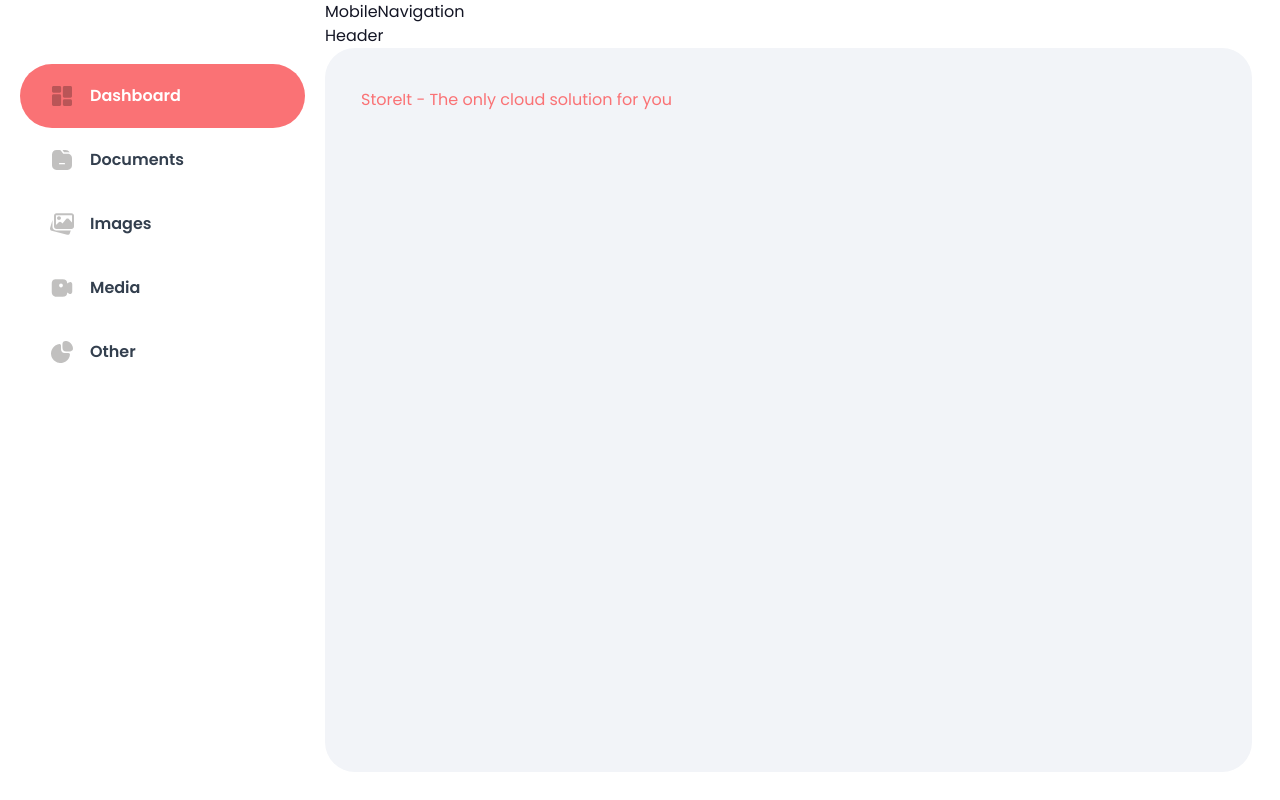
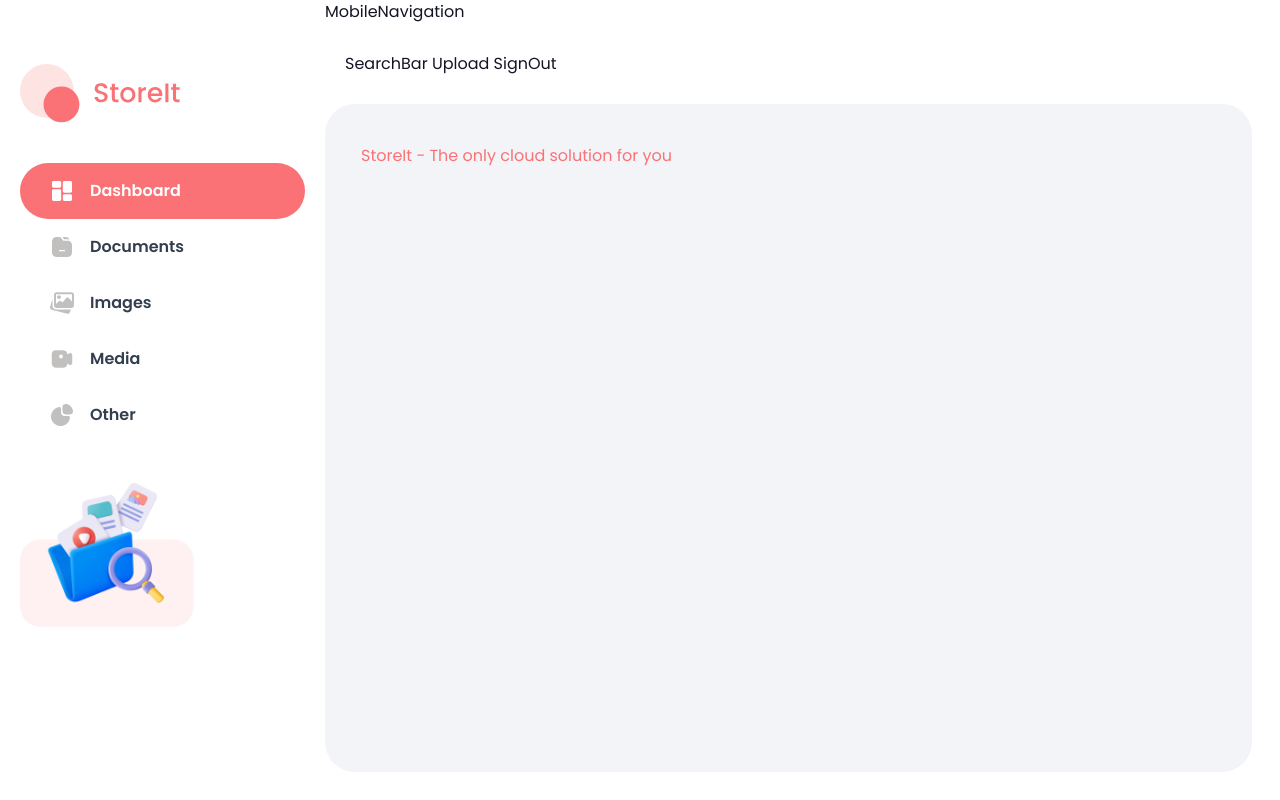
Before and after one commit to Sookyoung-Park/cloud-storage-service, a Next.js app: page / in a window 1280 px wide. Built offline with nearby package versions, Linux system fonts and the light colour scheme.

Commit message:
ongoing header

```diff
--- a/app/components/Header.tsx
+++ b/app/components/Header.tsx
@@ -1,8 +1,17 @@
+import Image from 'next/image'
 import React from 'react'
 
 const Header = () => {
   return (
-    <div>Header</div>
+    <header className='header'>
+
+        <div className="header-wrapper">
+
+            SearchBar
+            Upload
+            SignOut
+        </div>
+    </header>
   )
 }
 
--- a/app/components/Sidebar.tsx
+++ b/app/components/Sidebar.tsx
@@ -13,28 +13,37 @@ const Sidebar = () => {
   return (
     <section className="sidebar gap-4">
       <nav className="sidebar-nav">
-        {/* <Link href='/'>
+        <Link href='/'>
           <Image
             src="/assets/icons/logo-full-brand.svg"
             alt="logo"
             width={161}
-            height={52}/>
-        </Link> */}
+            height={52}
+            className="mb-10"/>
+        </Link>
         {navItems.map((item)=>{
           const isActive = pathname === item.url || pathname.startsWith(`${item.url}/`)
 
           return (
             <Link href={item.url} key={item.name}>
-              {/* <div className="sidebar-nav-item"> */}
-              <div className={cn(`sidebar-nav-item py-8`, {'bg-brand text-white':isActive})}>
-                <Image src={item.icon} alt={item.name} width={26} height={26} className="nav-icon"/>
-                {/* <p className='h5 max-lg:hidden' >{item.name}</p> */}
-                <p className={cn('h5 max-lg:hidden',{'text-white':isActive})} >{item.name}</p>
+              <div className={cn(`sidebar-nav-item py-7`, {'bg-brand text-white':isActive})}>
+                <Image src={item.icon} alt={item.name} width={26} height={26} className={cn(`nav-icon`, {'nav-icon-active':isActive})}/>
+                  <p className={cn('h5 max-lg:hidden',{'text-white':isActive})} >{item.name}</p>
               </div>
             </Link>
           )
         })}
+        <div>
+          <Image
+          src='/assets/images/files-2.png'
+          alt= "image"
+          width={174}
+          height={174}
+          className="max-lg:hidden mt-10"
+          />
+        </div>
       </nav>
+      {/* footer */}
     </section>
   )
 }
```
